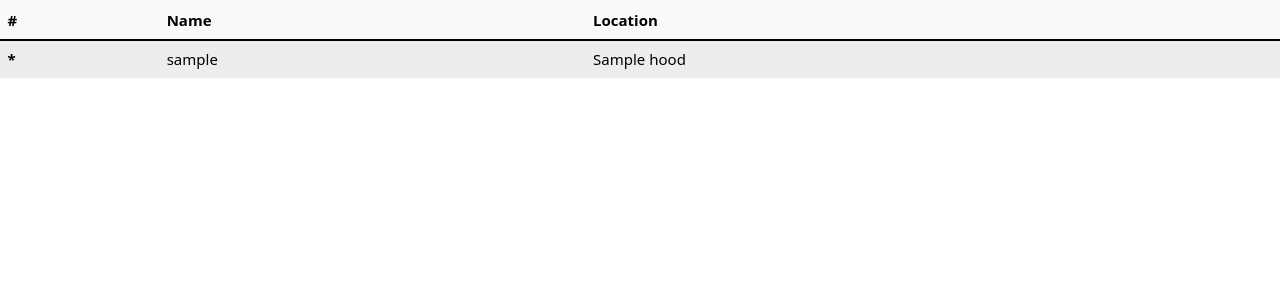
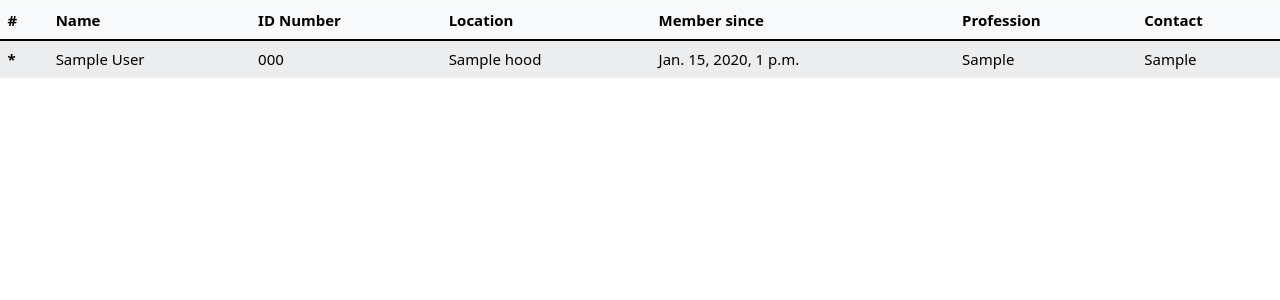
Before and after one commit to Kirugik/myhood, a Django app: page /1/residents/ in a window 1280 px wide. Shown: the part 71-371 px from the top of the page. Run offline with Django 4.2, Linux system fonts and the light colour scheme; a user stored in the database is signed in; tables that the repository leaves empty hold one stand-in row (values such as "Sample post"); grey boxes marked "Sample" are stand-in pictures; some libraries are stand-ins or nearby versions.

Commit message:
Feat: Show hood residents list

```diff
--- a/hoodupdates/templates/hood/residents.html
+++ b/hoodupdates/templates/hood/residents.html
@@ -10,7 +10,11 @@
         <tr>
         <th scope="col">#</th>
         <th scope="col">Name</th>
+        <th scope="col">ID Number</th>
         <th scope="col">Location</th>
+        <th scope="col">Member since</th>
+        <th scope="col">Profession</th>
+        <th scope="col">Contact</th>
         </tr>
     </thead>
     <tbody>
@@ -18,10 +22,15 @@
     {% for resident in residents %}
         <tr>
         <th scope="row">*</th>
-        <td>{{resident.user.username }}</td>
+        <td>{{resident.full_name }}</td>
+        <td>{{resident.id_number}}</td>
         <td>{{resident.hood}}</td>
+        <td>{{resident.created}}</td>
+        <td>{{resident.profession}}</td>
+        <td>{{resident.contact}}</td>
         </tr>
     {% endfor %}
+
     </tbody>
 </table>
 {% endblock %}
```
